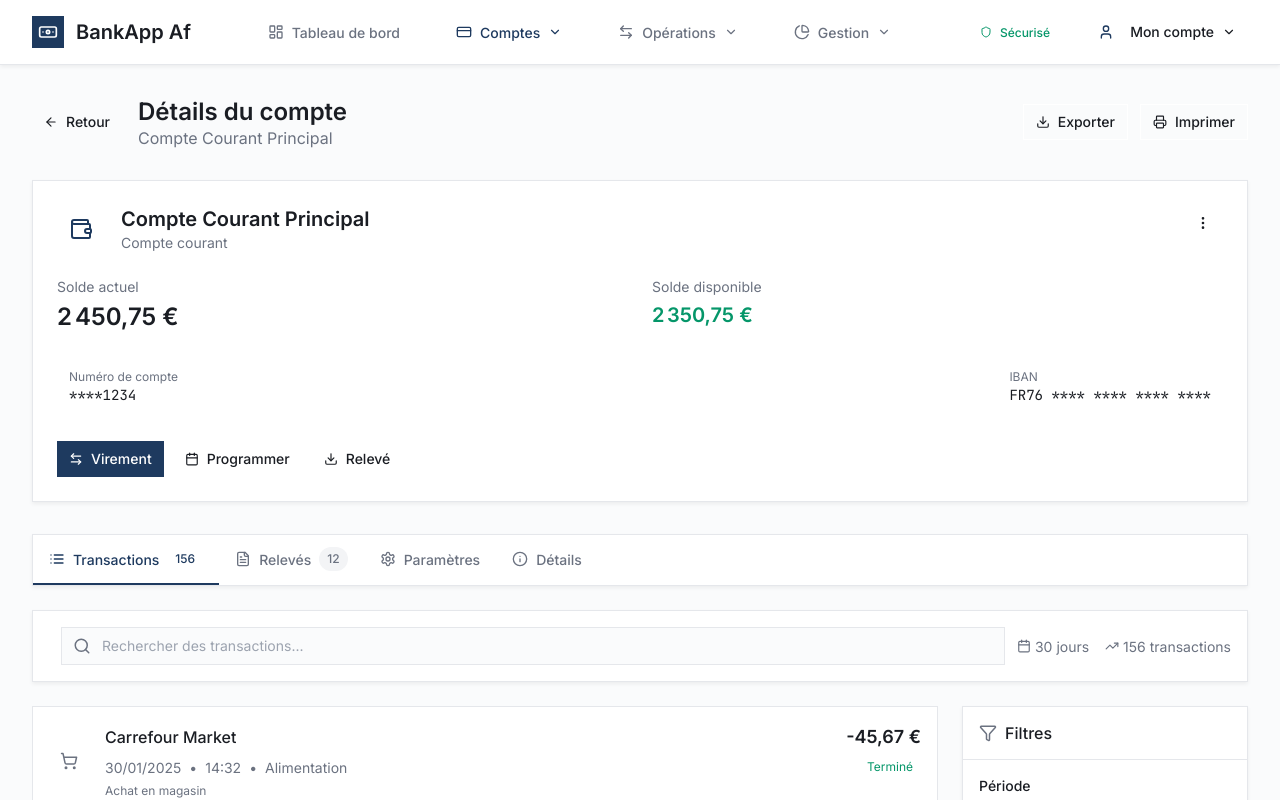
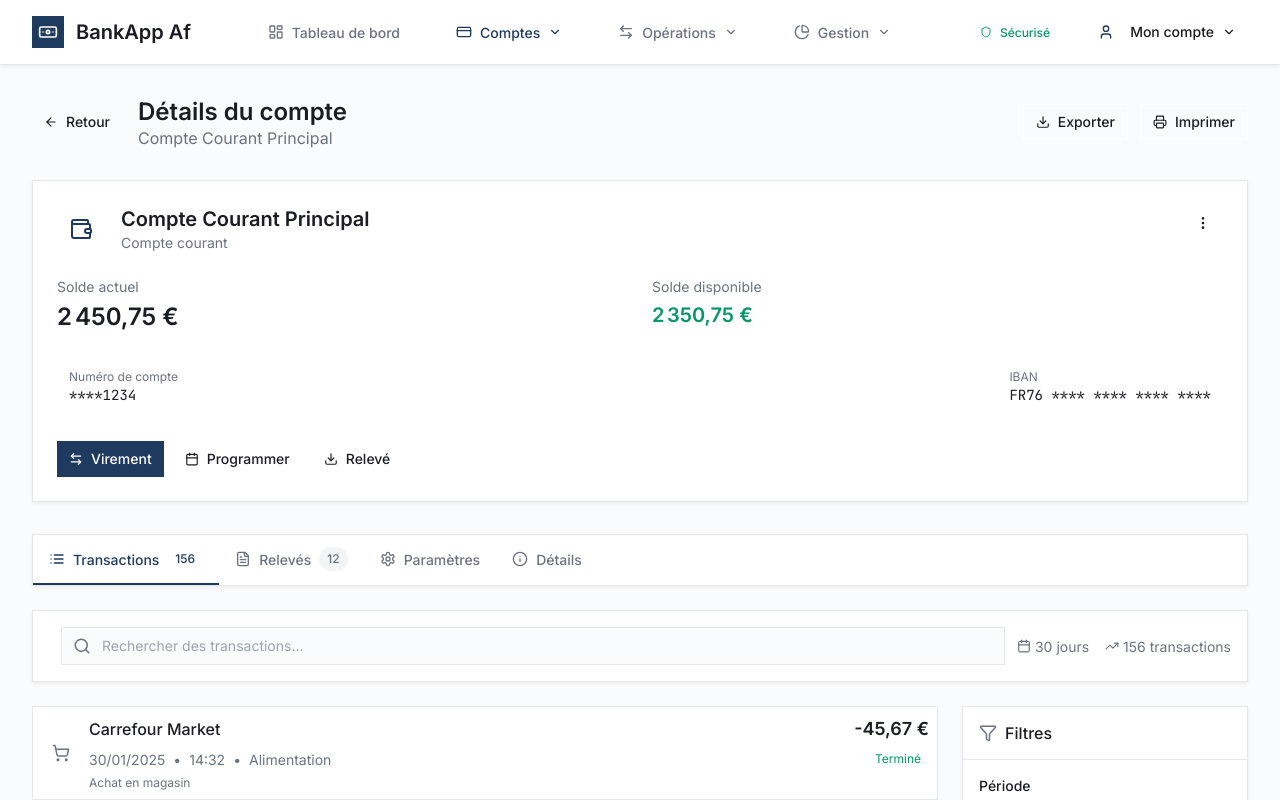
Before and after one commit to BEREKOUTOU/BankApp, a React (Vite) app: page /BankApp/account-details in a window 1280 px wide. Shown: the top 800 px of the page. Built offline with nearby package versions, Linux system fonts and the light colour scheme; sample sign-in values are in the browser's storage.

Commit message:
`Refactor TransactionList component: updated pulse loader and transaction item styles`

```diff
--- a/src/pages/account-details/components/TransactionList.jsx
+++ b/src/pages/account-details/components/TransactionList.jsx
@@ -184,8 +184,8 @@ const TransactionList = ({ accountId, filters, searchTerm }) => {
     return (
       <div className="space-y-4">
         {[...Array(5)]?.map((_, i) => (
-          <div key={i} className="bg-card border border-border rounded-lg p-4 animate-pulse">
-            <div className="flex items-center space-x-4">
+          <div key={i} className="bg-card border border-border rounded-lg p-2 animate-pulse">
+            <div className="flex items-center space-x-2">
               <div className="w-10 h-10 bg-muted rounded-lg"></div>
               <div className="flex-1 space-y-2">
                 <div className="h-4 bg-muted rounded w-1/3"></div>
@@ -209,8 +209,8 @@ const TransactionList = ({ accountId, filters, searchTerm }) => {
         </div>
       ) : (
         transactions?.map((transaction) => (
-          <div key={transaction?.id} className="bg-card border border-border rounded-lg p-4 hover:shadow-elevation-2 transition-smooth">
-            <div className="flex items-center space-x-4">
+          <div key={transaction?.id} className="bg-card border border-border rounded-lg p-2 hover:shadow-elevation-2 transition-smooth">
+            <div className="flex items-center space-x-2">
               <div className="w-10 h-10 bg-muted/50 rounded-lg flex items-center justify-center flex-shrink-0">
                 <Icon name={getCategoryIcon(transaction?.category)} size={18} className="text-muted-foreground" />
               </div>
```
